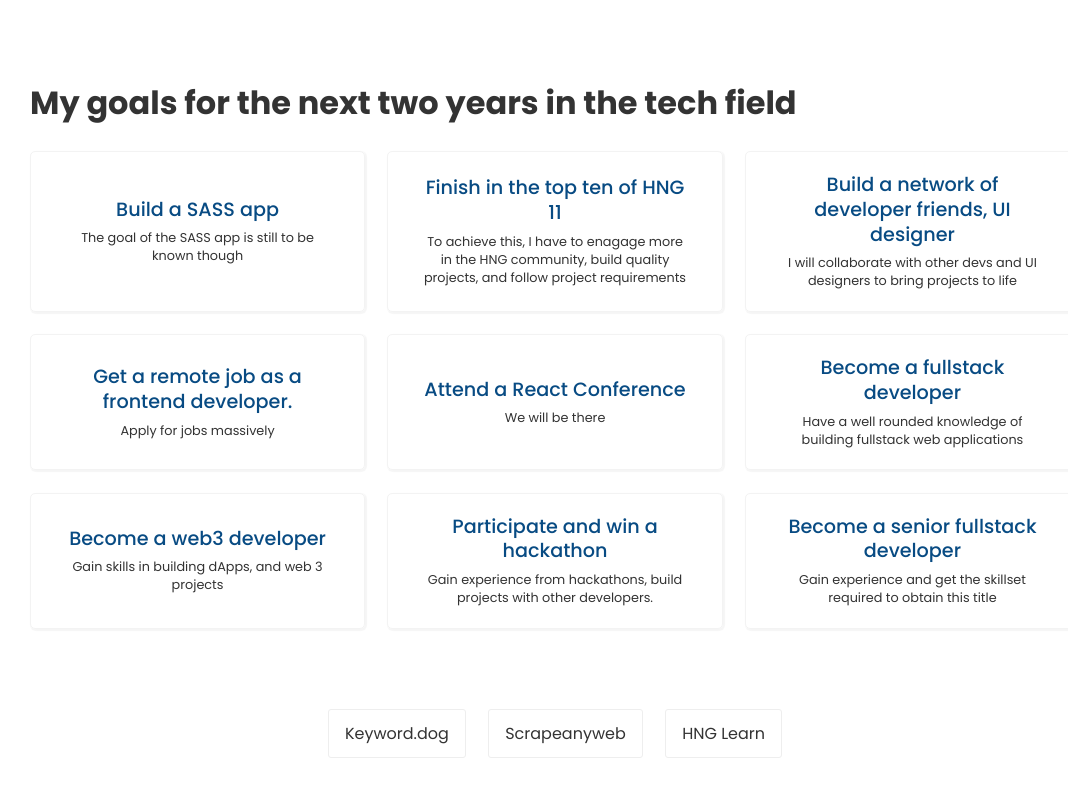
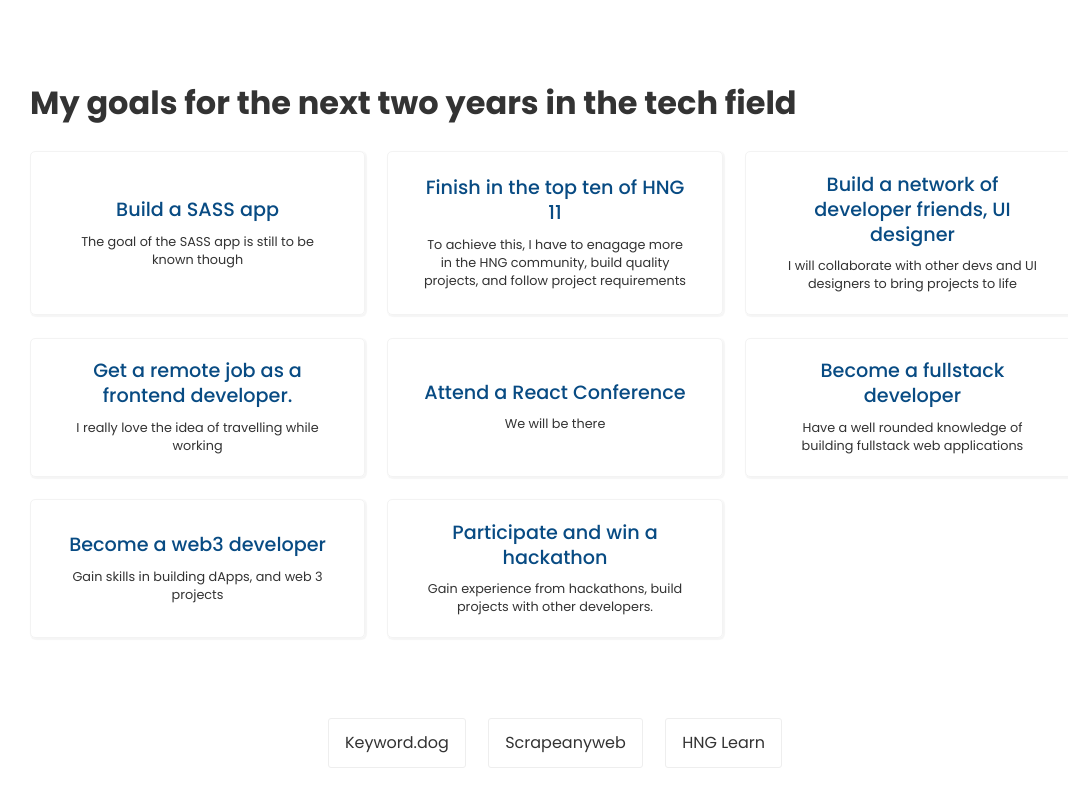
Before and after one commit to Smartlify07/Personal-Website-v1, a plain HTML site: page index.html in a window 1280 px wide. Shown: the part 1136-1936 px from the top of the page, without its empty margins (85-1153 px from the left). Drawn offline with Linux system fonts and the light colour scheme.

Commit message:
updated goals data

```diff
--- a/index.js
+++ b/index.js
@@ -23,7 +23,7 @@ const goals = [
   {
     id: 4,
     title: "Get a remote job as a frontend developer.",
-    description: "Apply for jobs massively",
+    description: "I really love the idea of travelling while working",
   },
   {
     id: 5,
@@ -47,12 +47,6 @@ const goals = [
     title: "Participate and win a hackathon",
     description:
       "Gain experience from hackathons, build projects with other developers.",
-  },
-  {
-    id: 9,
-    title: "Become a senior fullstack developer",
-    description:
-      "Gain experience and get the skillset required to obtain this title",
   },
 ];
 
--- a/style.css
+++ b/style.css
@@ -141,7 +141,7 @@ a {
   padding: 1.3rem 2rem;
   display: flex;
   flex-direction: column;
-  gap: 0.4rem;
+  gap: 0.6rem;
   align-items: center;
   justify-content: center;
   transition: all 0.5s;
```
